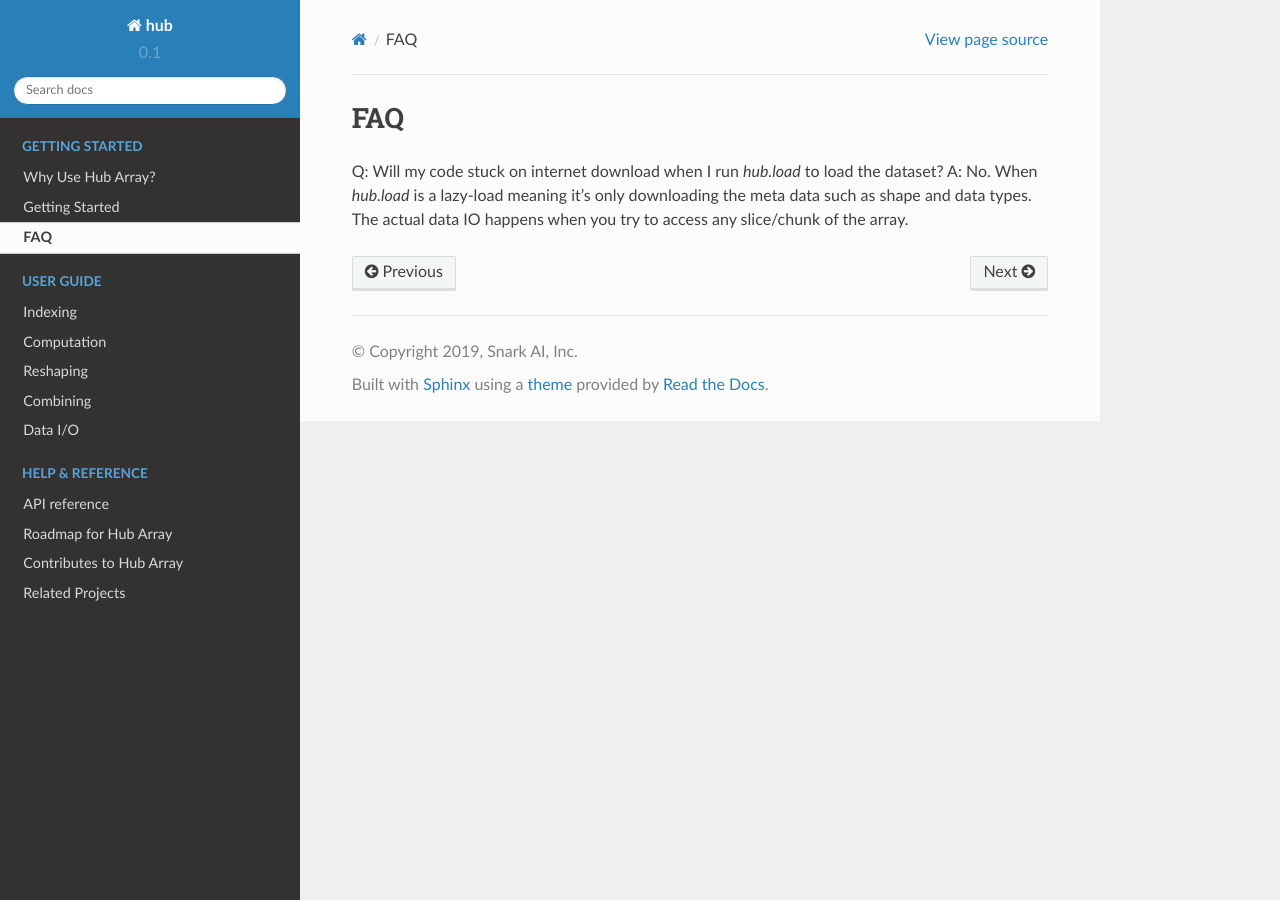
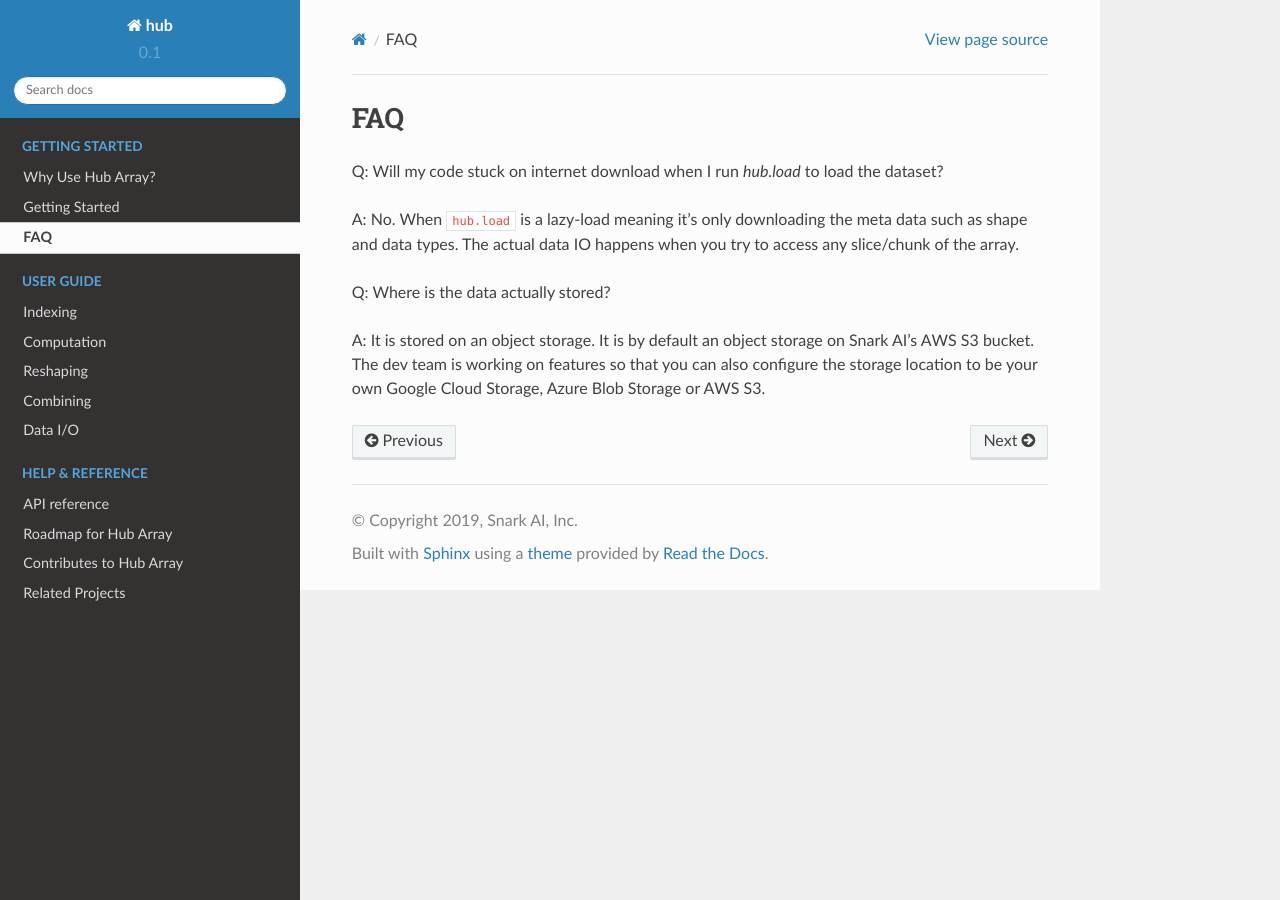
Before and after one commit to activeloopai/deeplake, a Sphinx documentation site: the page built from docs/source/getting-started/faq.rst, in a window 1280 px wide. Built offline with Sphinx 7.4.7 and the Read the Docs theme 2.0.0, drawn with Linux system fonts in a browser that asks for light colours.

Commit message:
update FAQ

```diff
--- a/docs/source/getting-started/faq.rst
+++ b/docs/source/getting-started/faq.rst
@@ -2,5 +2,13 @@ FAQ
 #####################
 
 Q: Will my code stuck on internet download when I run `hub.load` to load the dataset?
-A: No. When `hub.load` is a lazy-load meaning it's only downloading the meta data such as shape and data types.
+
+A: No. When ``hub.load`` is a lazy-load meaning it's only downloading the meta data such as shape and data types.
 The actual data IO happens when you try to access any slice/chunk of the array.
+
+
+Q: Where is the data actually stored?
+
+A: It is stored on an object storage. It is by default an object storage on Snark AI's AWS S3 bucket.
+The dev team is working on features so that you can also configure the storage location to be your own
+Google Cloud Storage, Azure Blob Storage or AWS S3.
```
